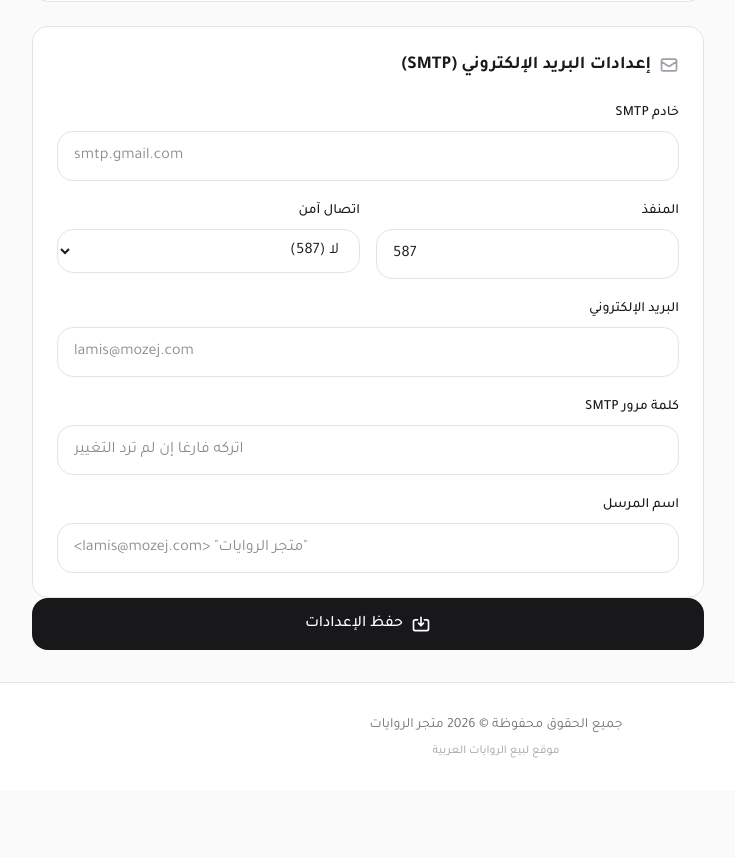
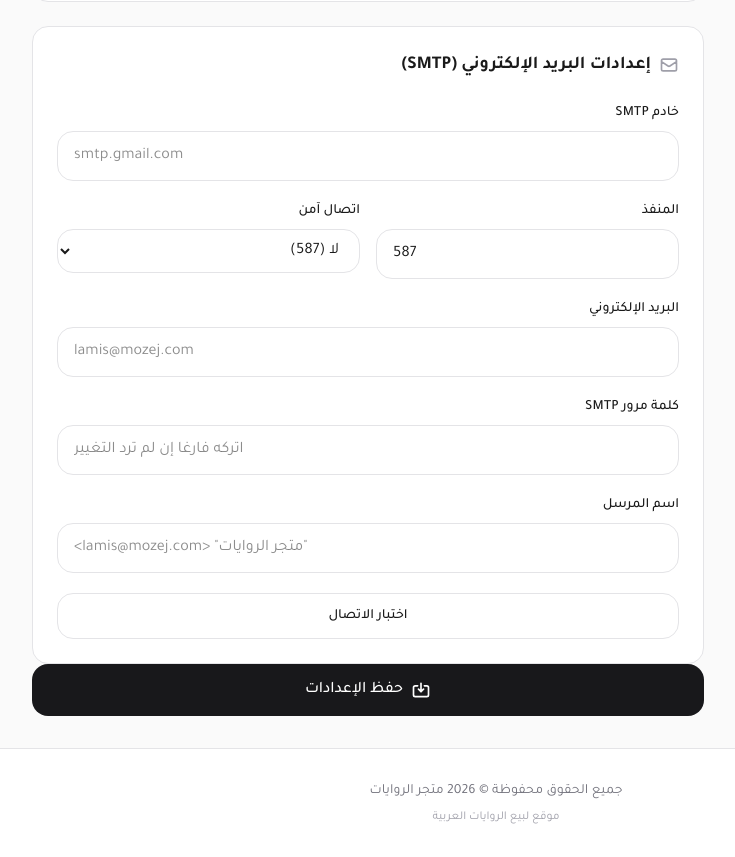
Before and after one commit to raishmd/novel-store, a Next.js app: page /dashboard/settings in a window 1280 px wide. Shown: the part 1600-2457 px from the top of the page, without its empty margins (144-879 px from the left). Before the commit the page ends 2391 px from the top, so only its background shows below. Built offline with nearby package versions, Linux system fonts and the light colour scheme; no server answers; the database is empty; sample sign-in values are in the browser's storage.

Commit message:
Add SMTP test button to verify email settings from dashboard

```diff
--- /dev/null
+++ b/src/app/api/auth/test-smtp/route.ts
@@ -0,0 +1,49 @@
+import { NextResponse } from "next/server"
+import nodemailer from "nodemailer"
+import { prisma } from "@/lib/prisma"
+import { auth } from "@/lib/auth"
+
+export async function POST() {
+  const session = await auth()
+  if (!session?.user) {
+    return NextResponse.json({ error: "غير مصرح" }, { status: 401 })
+  }
+
+  const settings = await prisma.setting.findMany({
+    where: {
+      key: { in: ["smtpHost", "smtpPort", "smtpSecure", "smtpUser", "smtpPass"] },
+    },
+  })
+  const map: Record<string, string> = {}
+  for (const s of settings) map[s.key] = s.value
+
+  const host = map.smtpHost || process.env.SMTP_HOST
+  const user = map.smtpUser || process.env.SMTP_USER
+  const pass = map.smtpPass || process.env.SMTP_PASS
+
+  if (!host || !user || !pass) {
+    return NextResponse.json({
+      success: false,
+      error: "إعدادات SMTP غير مكتملة. تأكد من ملء جميع الحقول.",
+      config: { host: host || "—", user: user || "—", passSet: !!pass },
+    })
+  }
+
+  const transporter = nodemailer.createTransport({
+    host,
+    port: Number(map.smtpPort || process.env.SMTP_PORT) || 587,
+    secure: map.smtpSecure === "true" || process.env.SMTP_SECURE === "true",
+    auth: { user, pass },
+  })
+
+  try {
+    await transporter.verify()
+    return NextResponse.json({ success: true, message: "✅ تم الاتصال بنجاح" })
+  } catch (err) {
+    return NextResponse.json({
+      success: false,
+      error: err instanceof Error ? err.message : String(err),
+      config: { host, port: Number(map.smtpPort || process.env.SMTP_PORT) || 587, user, passSet: !!pass },
+    })
+  }
+}
--- a/src/app/dashboard/settings/page.tsx
+++ b/src/app/dashboard/settings/page.tsx
@@ -38,6 +38,8 @@ export default function SettingsPage() {
   const [accountSaving, setAccountSaving] = useState(false)
   const [accountSaved, setAccountSaved] = useState(false)
   const [accountError, setAccountError] = useState("")
+  const [smtpTesting, setSmtpTesting] = useState(false)
+  const [smtpTestResult, setSmtpTestResult] = useState<{ success: boolean; message: string } | null>(null)
   const initialized = useRef(false)
 
   useEffect(() => {
@@ -107,6 +109,20 @@ export default function SettingsPage() {
       // fallback
     } finally {
       setSaving(false)
+    }
+  }
+
+  const handleTestSmtp = async () => {
+    setSmtpTesting(true)
+    setSmtpTestResult(null)
+    try {
+      const res = await fetch("/api/auth/test-smtp", { method: "POST" })
+      const data = await res.json()
+      setSmtpTestResult({ success: data.success, message: data.success ? "✅ تم الاتصال بنجاح" : `❌ ${data.error}` })
+    } catch {
+      setSmtpTestResult({ success: false, message: "❌ فشل الاتصال بالخادم" })
+    } finally {
+      setSmtpTesting(false)
     }
   }
 
@@ -464,6 +480,25 @@ export default function SettingsPage() {
                 dir="ltr"
               />
             </div>
+
+            <button
+              type="button"
+              onClick={handleTestSmtp}
+              disabled={smtpTesting}
+              className="w-full py-3 rounded-2xl border border-zinc-200 dark:border-zinc-700 text-sm font-medium hover:bg-zinc-50 dark:hover:bg-zinc-800 transition-all disabled:opacity-50 flex items-center justify-center gap-2"
+            >
+              {smtpTesting ? (
+                <div className="w-4 h-4 border-2 border-zinc-400 border-t-transparent rounded-full animate-spin" />
+              ) : (
+                "اختبار الاتصال"
+              )}
+            </button>
+
+            {smtpTestResult && (
+              <p className={`text-sm text-center ${smtpTestResult.success ? "text-green-500" : "text-red-500"}`}>
+                {smtpTestResult.message}
+              </p>
+            )}
           </div>
         </div>
 
```
